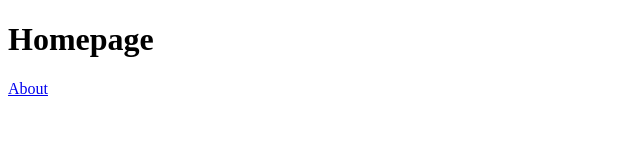
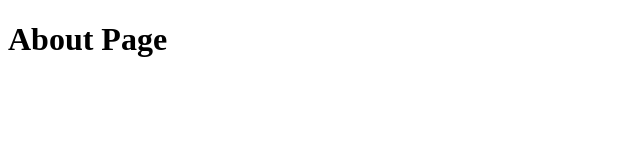
Before and after one commit to ALD5/odin-links-and-images, a plain HTML site: page pages/about.html in a window 1280 px wide. Shown: the whole page, without its empty margins (0-640 px from the left). Drawn offline with Linux system fonts and the light colour scheme.

Commit message:
Edit about.html

```diff
--- a/pages/about.html
+++ b/pages/about.html
@@ -6,7 +6,6 @@
   </head>
 
   <body>
-    <h1>Homepage</h1>
-    <a href="./pages/about.html">About</a>
+    <h1>About Page</h1>
   </body>
 </html>
```
